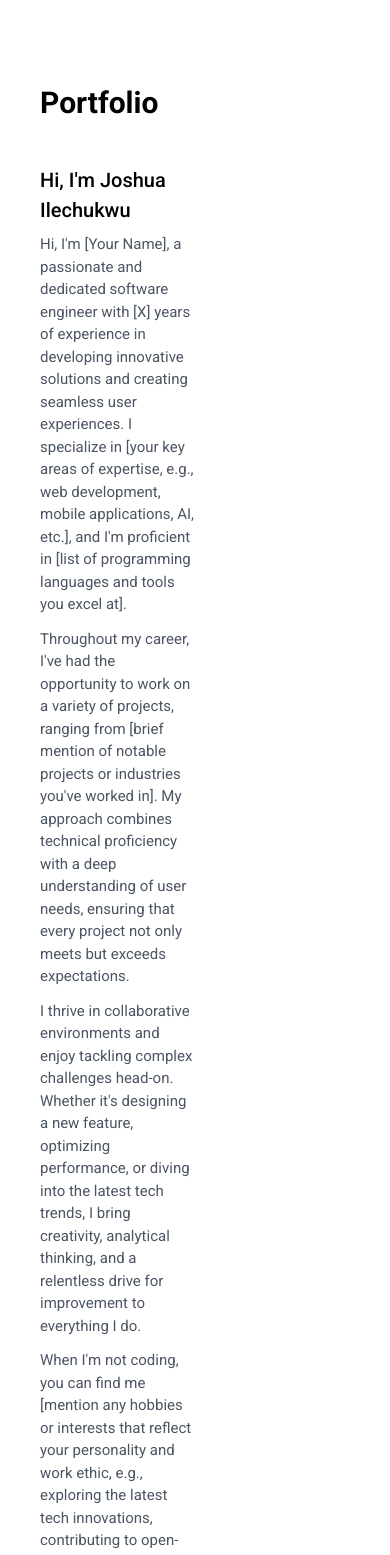
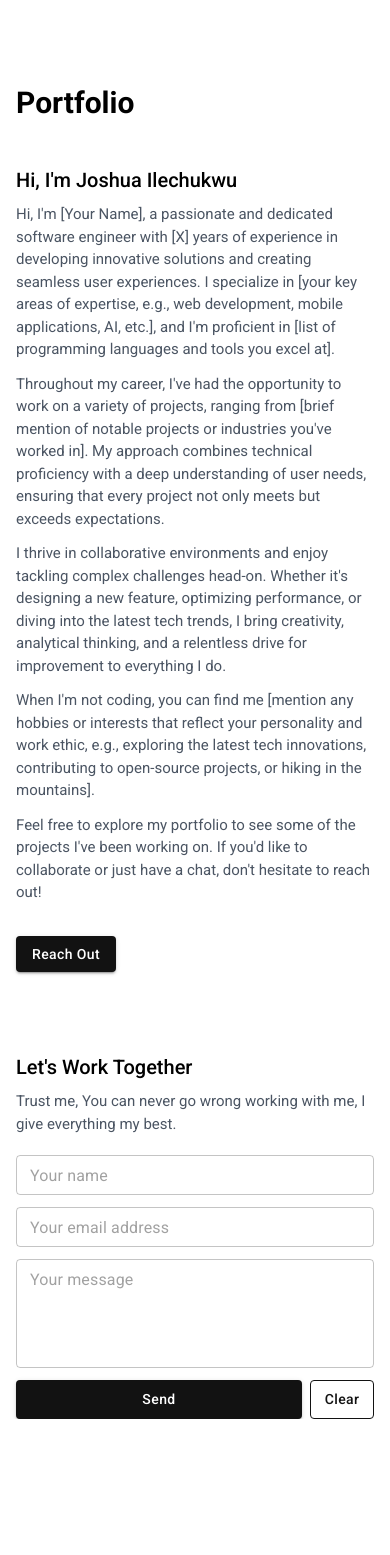
Before and after one commit to ilechuks73/ilechuks73, a Next.js app: page / in a window 390 px wide. Shown: the top 1555 px of the page. After the commit the page ends 1419 px from the top, so only its background shows below. Built offline with nearby package versions, Linux system fonts and the light colour scheme.

Commit message:
UI UPDATE

```diff
--- a/src/components/root/Contact.js
+++ b/src/components/root/Contact.js
@@ -1,7 +1,7 @@
 import { Button as MuiButton, TextField as MuiTextField } from "@mui/material";
 export default function Contact() {
   return (
-    <div className={"font-roboto max-w-[1500px] mx-10 mt-20 xl:mx-auto"}>
+    <div className={"font-roboto max-w-[1500px] mx-4 md:mx-10 mt-20 xl:mx-auto"}>
       <div className={"mt-10 flex flex-wrap sm:flex-nowrap gap-2 w-full"}>
         <div className={"w-full md:w-[50%] xl:w-[70%]"}>
           <h1 className={"text-[20px] font-medium"}>{"Let's Work Together"}</h1>
--- a/src/components/root/TopSection.js
+++ b/src/components/root/TopSection.js
@@ -2,10 +2,10 @@
 import { Button as MuiButton } from "@mui/material";
 export default function TopSection() {
   return (
-    <div className={"font-roboto max-w-[1500px] mx-10 mt-20 xl:mx-auto"}>
+    <div className={"font-roboto max-w-[1500px] mx-4 md:mx-10 mt-20 xl:mx-auto"}>
       <h1 className={"text-[30px] font-bold"}>Portfolio</h1>
       <div className={"mt-10 flex w-full"}>
-        <div className={"w-[50%]"}>
+        <div className={"w-[100%] md:w-[50%]"}>
           <h1 className={"text-[20px] font-medium"}>
             Hi, I'm Joshua Ilechukwu
           </h1>
```
Also changed, not shown: 1 other file (tests, documents, lock files or other folders).
